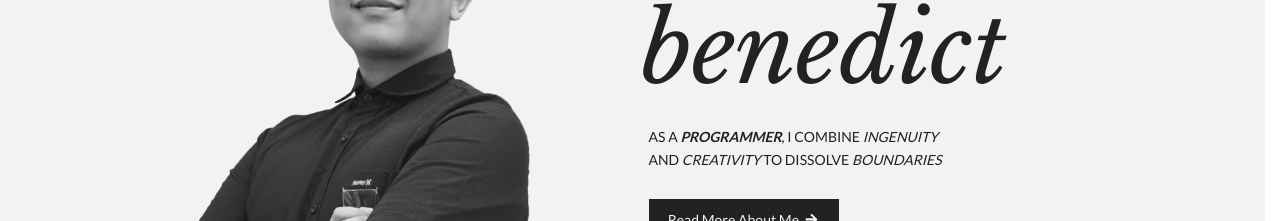
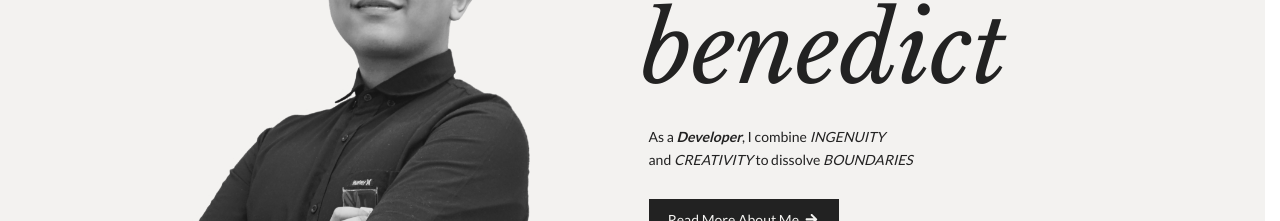
Before and after one commit to benedictusyoga/portfolio, a React (Vite) app: page / in a window 1280 px wide. Shown: the part 1100-1321 px from the top of the page. Built offline with nearby package versions, Linux system fonts and the light colour scheme.

Commit message:
fix: caps on about section

```diff
--- a/src/components/About.css
+++ b/src/components/About.css
@@ -98,7 +98,6 @@
     line-height: 1.6;
     letter-spacing: 2%;
     color: var(--text-color);
-    text-transform: uppercase;
     margin: 0;
     max-width: 500px;
 }
--- a/src/components/About.tsx
+++ b/src/components/About.tsx
@@ -21,8 +21,8 @@ const About: React.FC = () => {
                         <h1 className="about-name">benedict</h1>
                     </div>
                     <p className="about-description">
-                        AS A <strong><i>PROGRAMMER</i></strong>, I COMBINE <i>INGENUITY</i><br />
-                        AND <i>CREATIVITY</i>{" "}TO DISSOLVE <i>BOUNDARIES</i>
+                        As a <strong><i>Developer</i></strong>, I combine <i>INGENUITY</i><br />
+                        and <i>CREATIVITY</i>{" "}to dissolve <i>BOUNDARIES</i>
                     </p>
                     <button className="read-more-btn" onClick={() => navigate('/about')}>
                         Read More About Me <IoMdArrowRoundForward />
```
